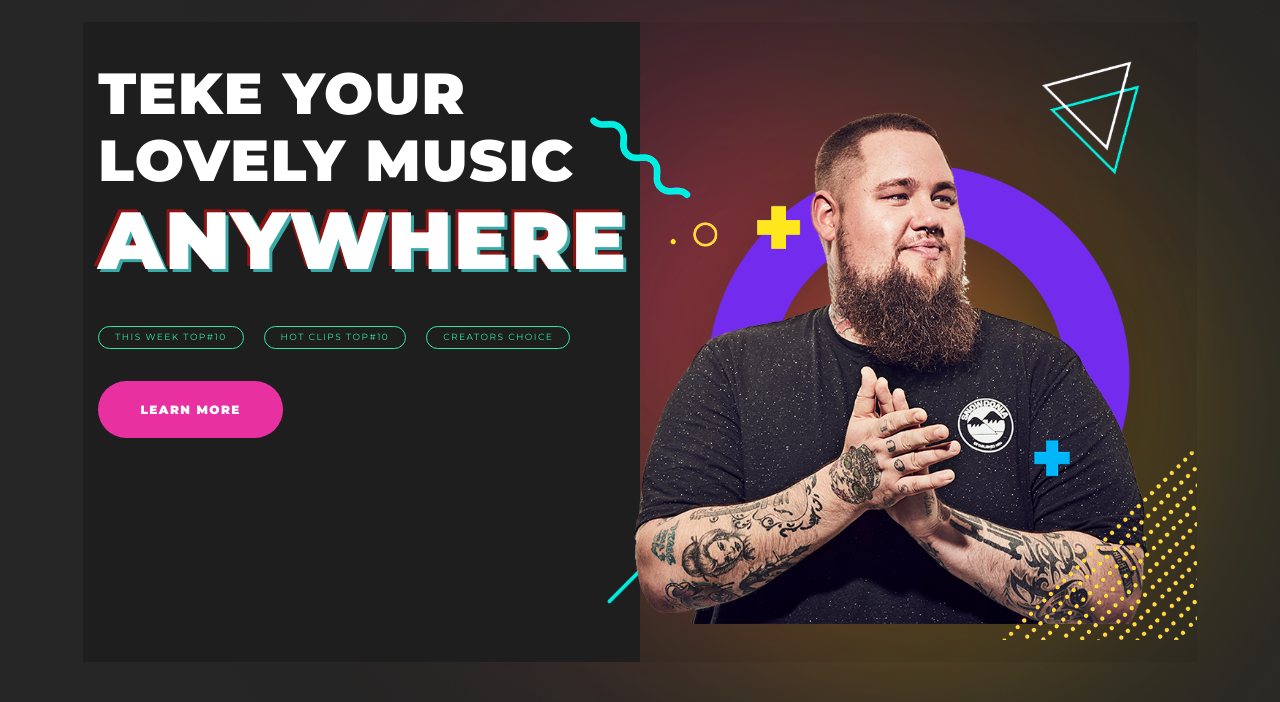
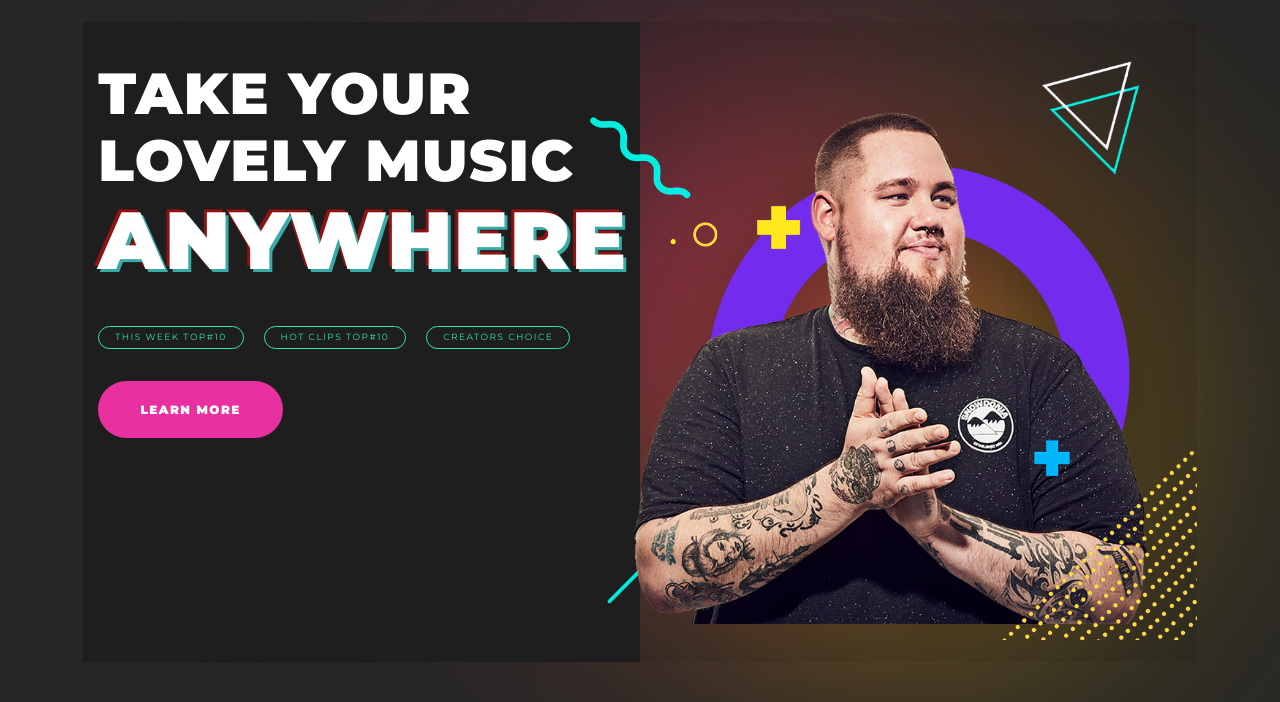
Before and after one commit to Hambaryan-Jorj/music, a plain HTML site: page index.html in a window 1280 px wide. Shown: the part 98-800 px from the top of the page. Drawn offline with Linux system fonts and the light colour scheme.

Commit message:
Update index.html

```diff
--- a/index.html
+++ b/index.html
@@ -69,7 +69,7 @@
     			<div class="offer d-flex justify-content-center align-atems-cente r">
     				<div class="offer__body">
     					<h1 class="offer__title">
-    						teke your lovely music
+    						take your lovely music
     						<span class="offer__word">
     							<span class="notranslate" translate="no">
     								anywhere
```
